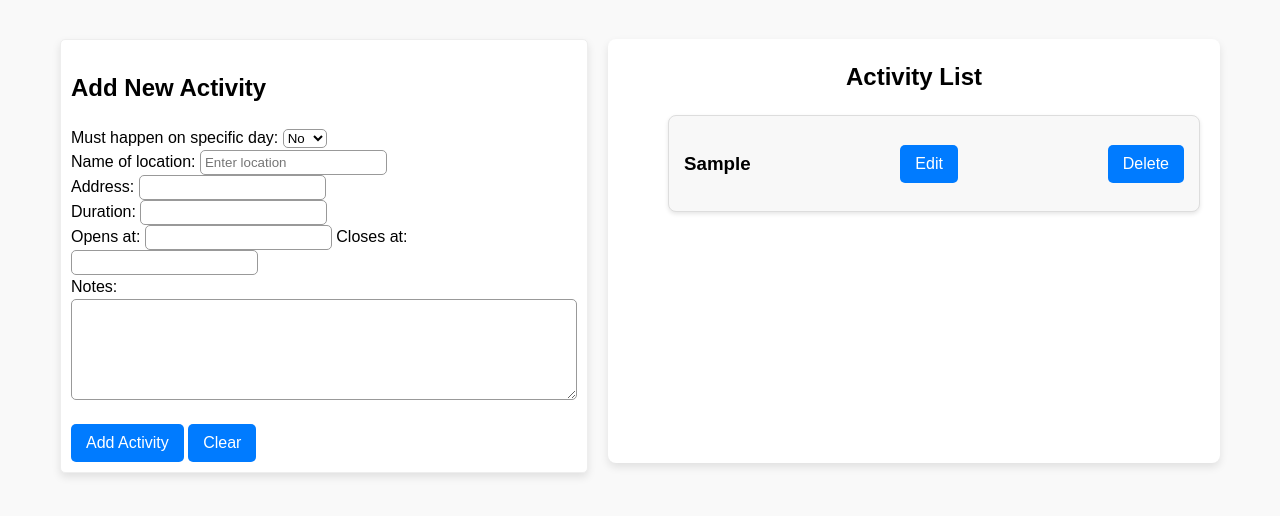
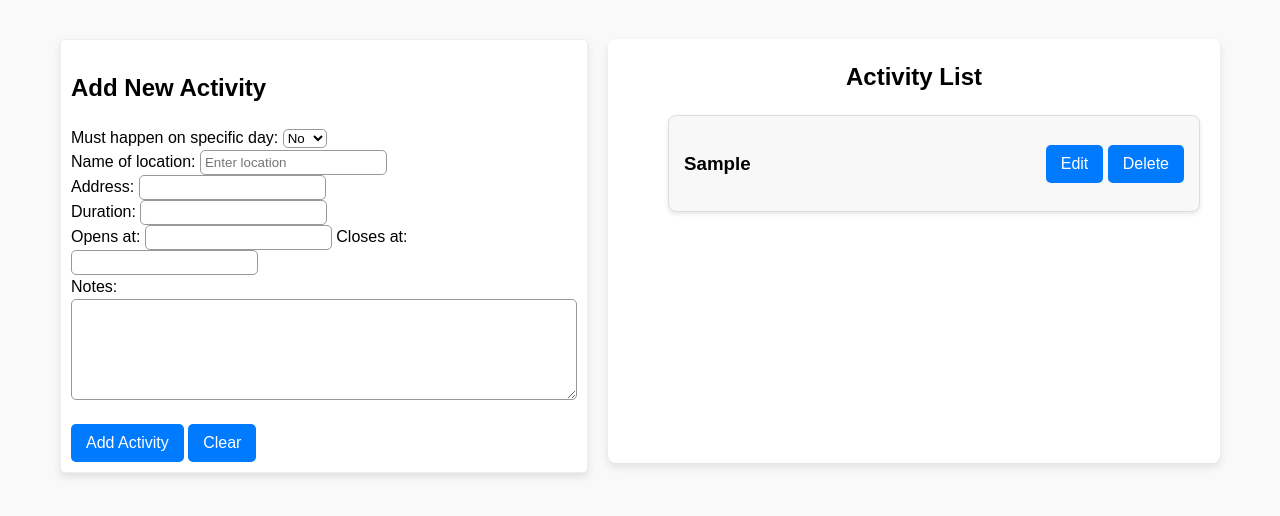
Before and after one commit to aflam745/Way2Go, a website with bundled scripts: page front-end/src/index.html in a window 1280 px wide. Both pictures are taken after typing "Sample", "Sample", "Sample", "Sample", "Sample", "Sample" into the empty fields and a click on the button "Add Activity". Shown: the part 72-588 px from the top of the page. Built offline with nearby package versions, Linux system fonts and the light colour scheme.

Commit message:
Swapped to using grid layout for the activity item list

```diff
--- a/front-end/src/components/ActivityItemComponent/ActivityItemComponent.css
+++ b/front-end/src/components/ActivityItemComponent/ActivityItemComponent.css
@@ -2,7 +2,7 @@
 
 /* Task Item Container */
 .activity-item {
-  display: flex;
+  display: grid;
   justify-content: space-between;
   align-items: center;
   background-color: #f8f8f8;
@@ -14,6 +14,7 @@
   transition: background-color 0.3s ease, box-shadow 0.3s ease;
   width: 100%;
   box-sizing: border-box;
+  grid-template: "title buttons" "details details";
 }
 
 /* Hover Effect for Task Items */
--- a/front-end/src/components/ActivityItemComponent/ActivityItemComponent.js
+++ b/front-end/src/components/ActivityItemComponent/ActivityItemComponent.js
@@ -31,12 +31,12 @@ export class ActivityItemComponent extends BaseComponent {
 
   #setupContainerItemContent() {
     this.#container.innerHTML = `
-    <div>
-      <h3 id="activityTitle"></h3>
-      <div id="activityDetails" class="activity-item-details"></div>
+    <h3 id="activityTitle"></h3>
+    <div class="button-group">
+      <button id="editActivity">Edit</button>
+      <button id="deleteActivity">Delete</button>
     </div>
-    <button id="editActivity">Edit</button>
-    <button id="deleteActivity">Delete</button>
+    <div id="activityDetails" class="activity-item-details"></div>
     `
   }
 
```
